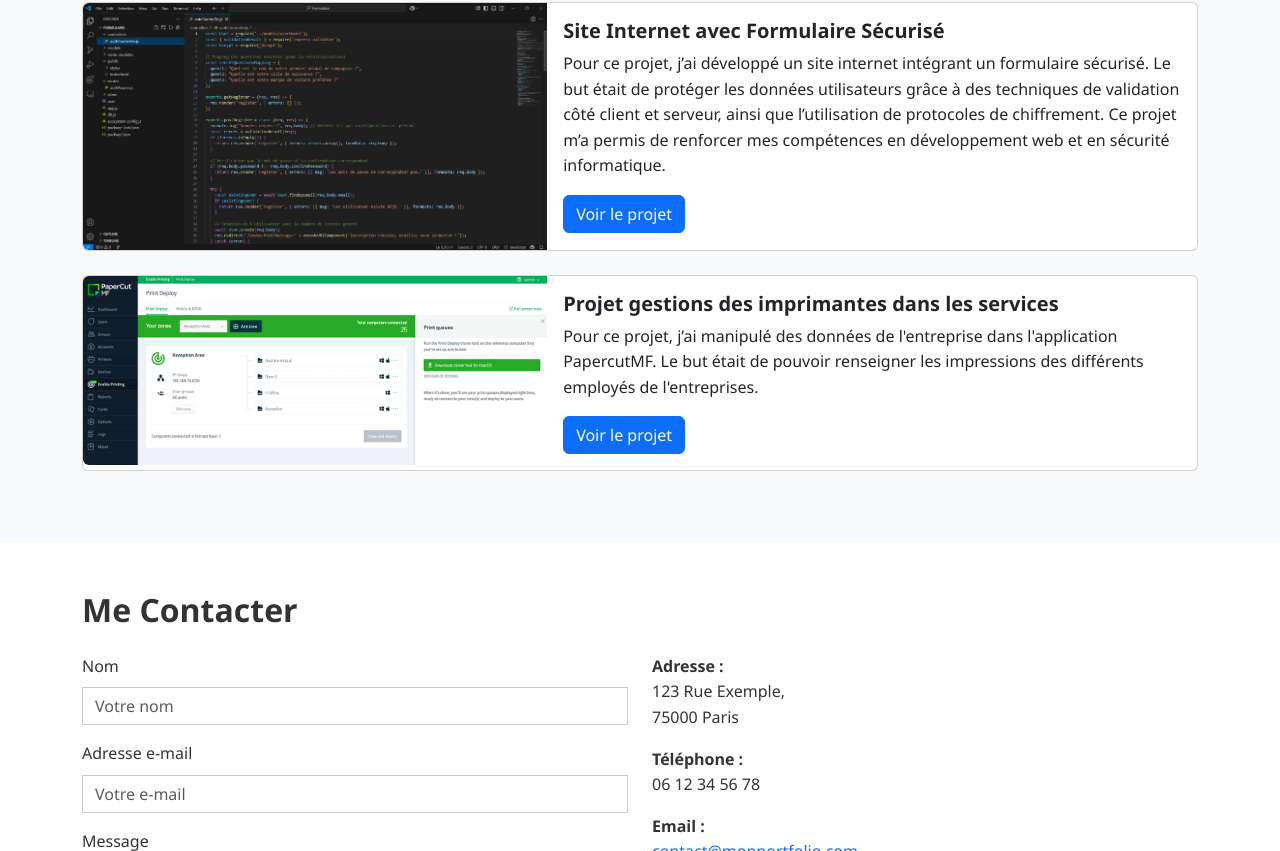
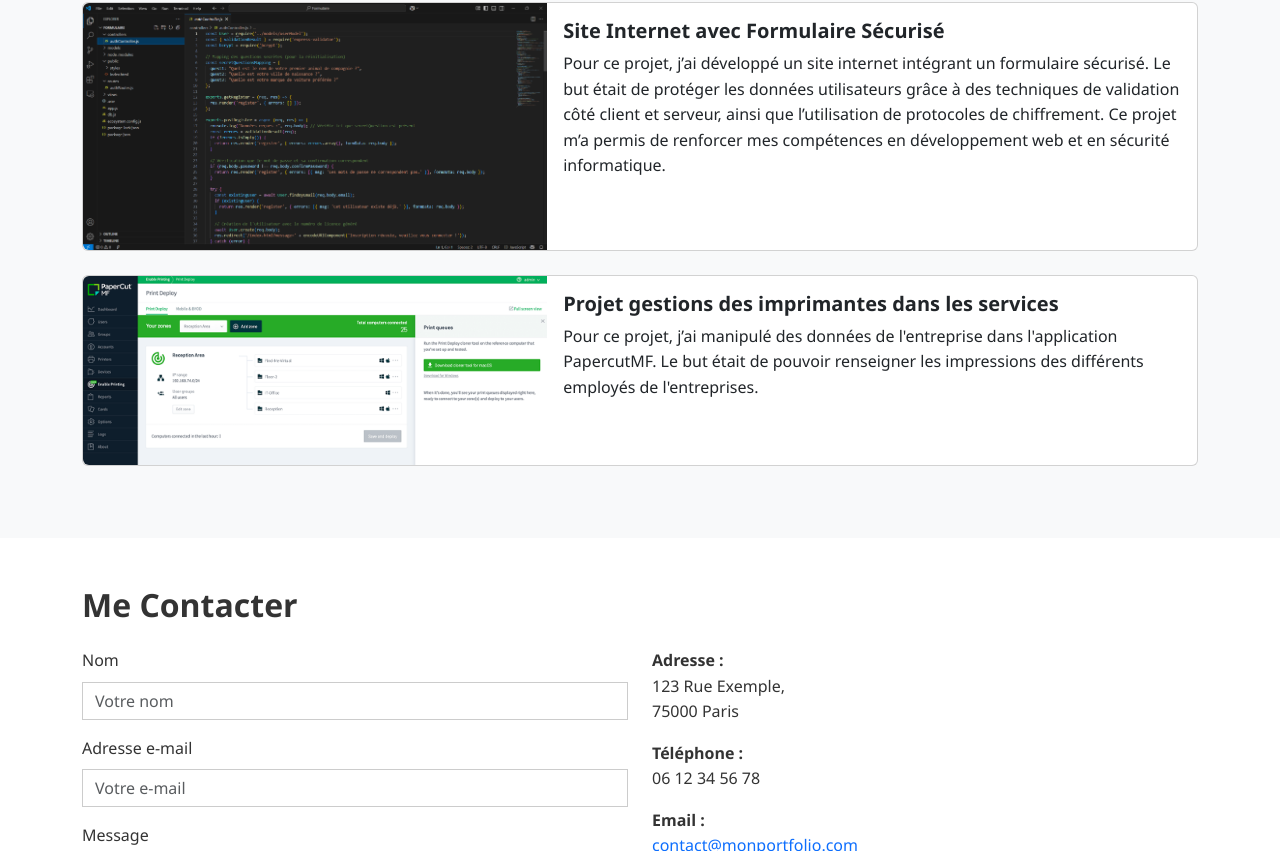
Before and after one commit to lravenet/Portfolio-SIO, a plain HTML site: page index.html in a window 1280 px wide. Shown: the part 1621-2472 px from the top of the page. Drawn offline with nearby package versions, Linux system fonts and the light colour scheme.

Commit message:
Modifications

```diff
--- a/index.html
+++ b/index.html
@@ -142,7 +142,6 @@
                   <p class="card-text">
                     Pour ce projet, j’ai développé un site internet intégrant un formulaire sécurisé. Le but était de protéger les données utilisateurs grâce à des techniques de validation côté client et serveur, ainsi que l’utilisation de protocoles de chiffrement. Ce projet m’a permis de renforcer mes compétences en développement web et en sécurité informatique.
                   </p>
-                  <a href="#" class="btn btn-primary">Voir le projet</a>
                 </div>
               </div>
             </div>
@@ -161,7 +160,6 @@
                   <p class="card-text">
                     Pour ce projet, j’ai manipulé des données de l'entreprise dans l'application PapercutMF. Le but était de pouvoir renseigner les impressions des différents employés de l'entreprises.
                   </p>
-                  <a href="#" class="btn btn-primary">Voir le projet</a>
                 </div>
               </div>
             </div>
```
